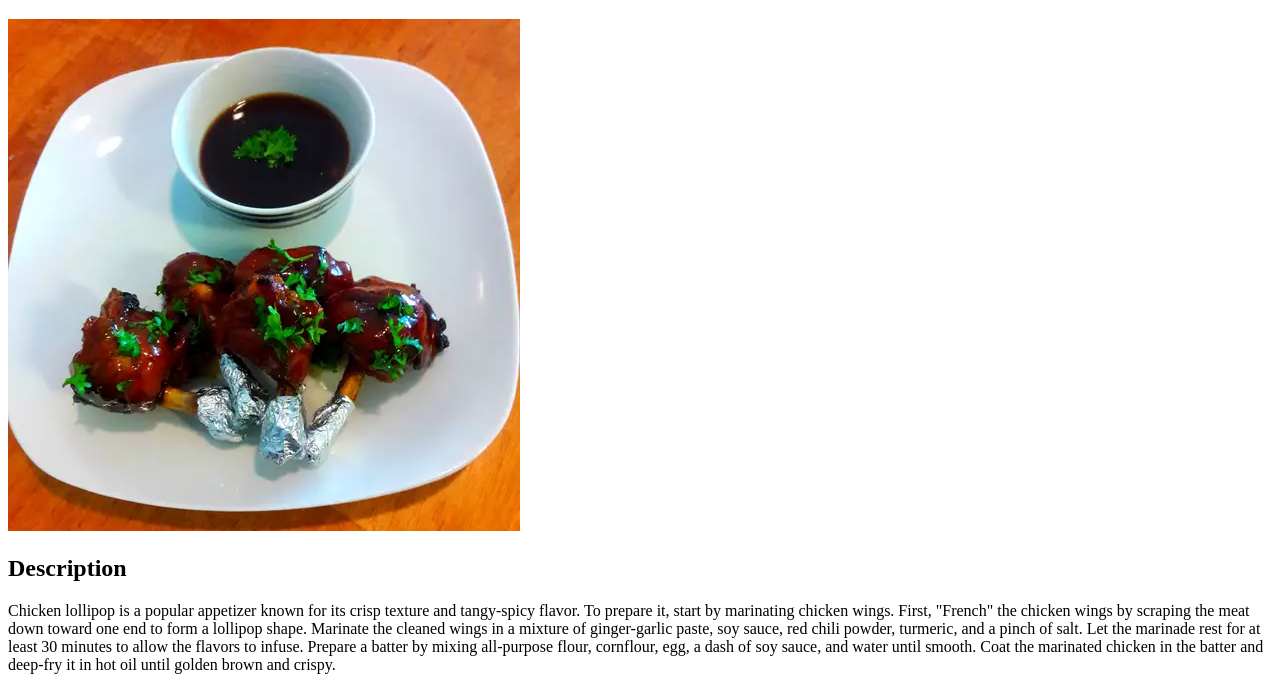
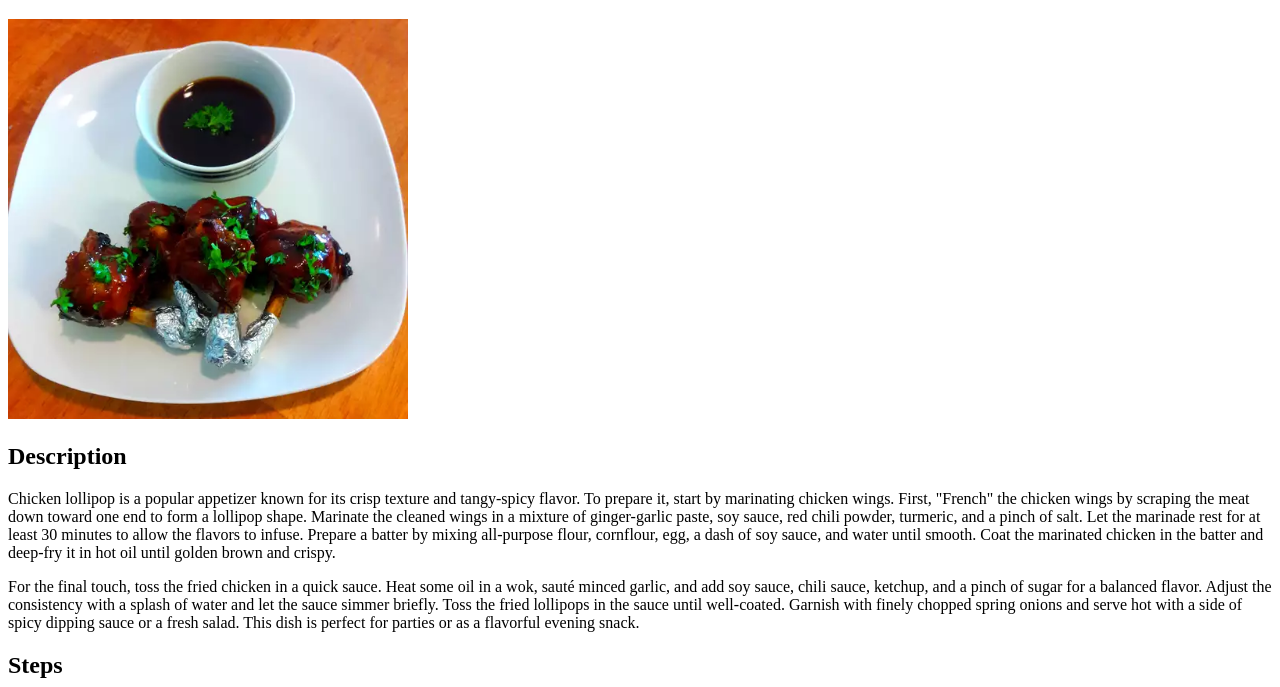
Before and after one commit to guptadheerajj/odin-recipes, a plain HTML site: page recipes/chicken-lollipop.html in a window 1280 px wide. Shown: the part 61-748 px from the top of the page. Drawn offline with Linux system fonts and the light colour scheme.

Commit message:
fix: update image path and height attribute

```diff
--- a/recipes/chicken-lollipop.html
+++ b/recipes/chicken-lollipop.html
@@ -9,7 +9,7 @@
 
 <body>
 	<h1>Chicken Lollipop</h1>
-	<img src="chicken-lollipop.png" alt="cooked chicken lollipop image">
+	<img src="chicken-lollipop.png" alt="cooked chicken lollipop image" height="400">
 
 	<h2>Description</h2>
 	<p>
```
